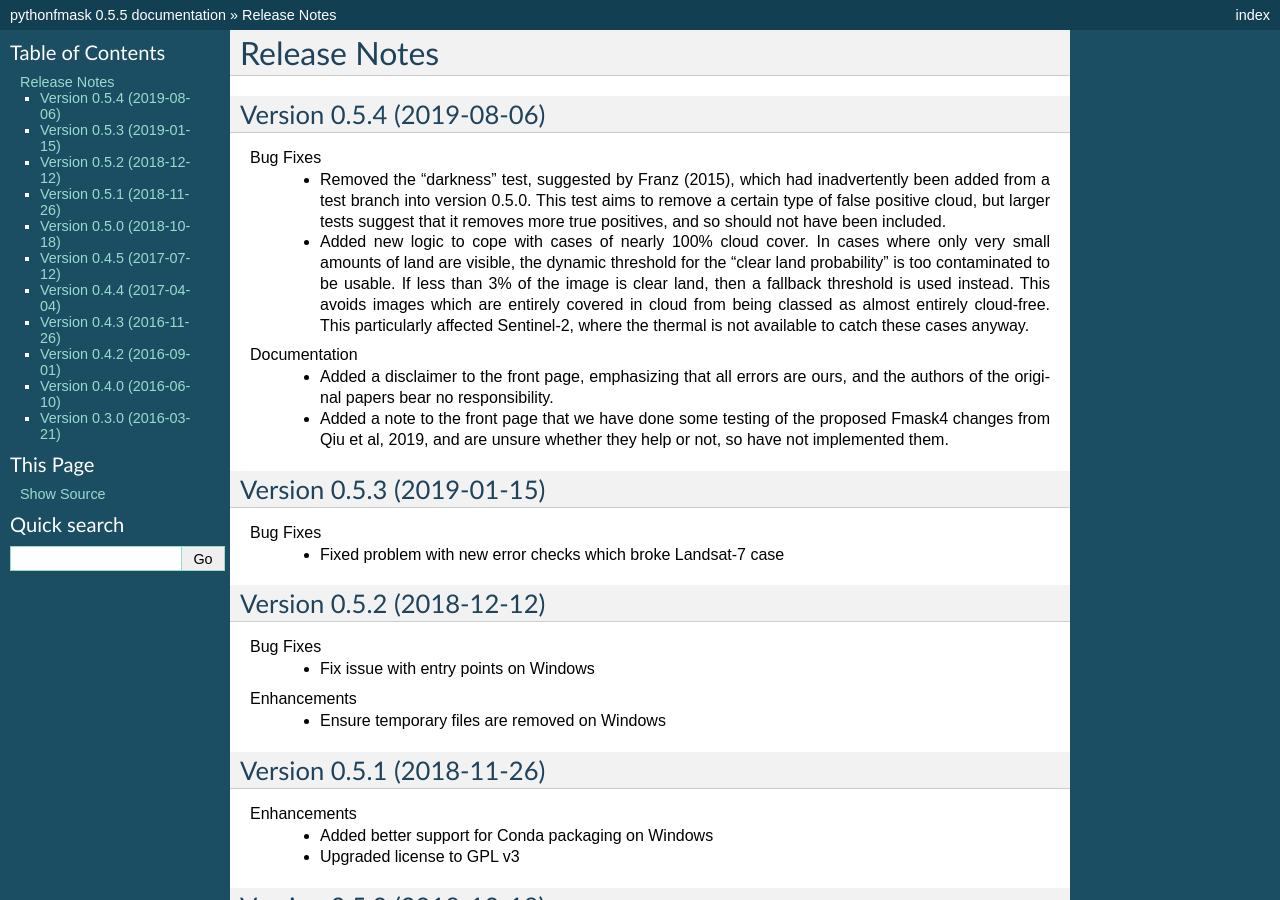
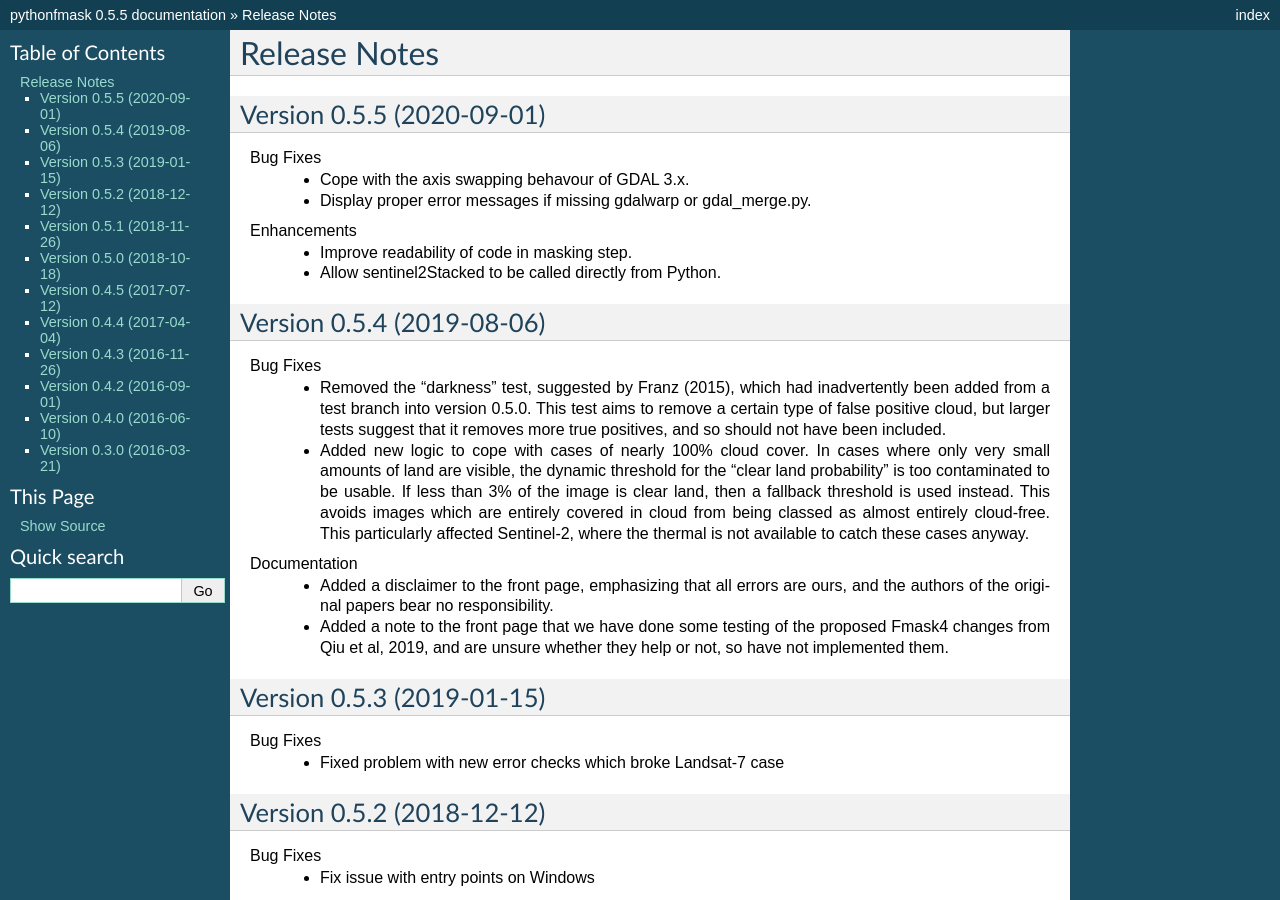
Before and after one commit to ubarsc/python-fmask, a Sphinx documentation site: the page built from doc/source/releasenotes.rst, in a window 1280 px wide and 900 px high. Built offline with Sphinx 7.4.7, drawn with Linux system fonts in a browser that asks for light colours.

Commit message:
Update release notes

```diff
--- a/doc/source/releasenotes.rst
+++ b/doc/source/releasenotes.rst
@@ -1,5 +1,17 @@
 Release Notes
 =============
+
+Version 0.5.5 (2020-09-01)
+--------------------------
+
+Bug Fixes
+    * Cope with the axis swapping behavour of GDAL 3.x.
+    * Display proper error messages if missing gdalwarp or gdal_merge.py.
+
+Enhancements
+    * Improve readability of code in masking step.
+    * Allow sentinel2Stacked to be called directly from Python.
+
 
 Version 0.5.4 (2019-08-06)
 --------------------------
```
